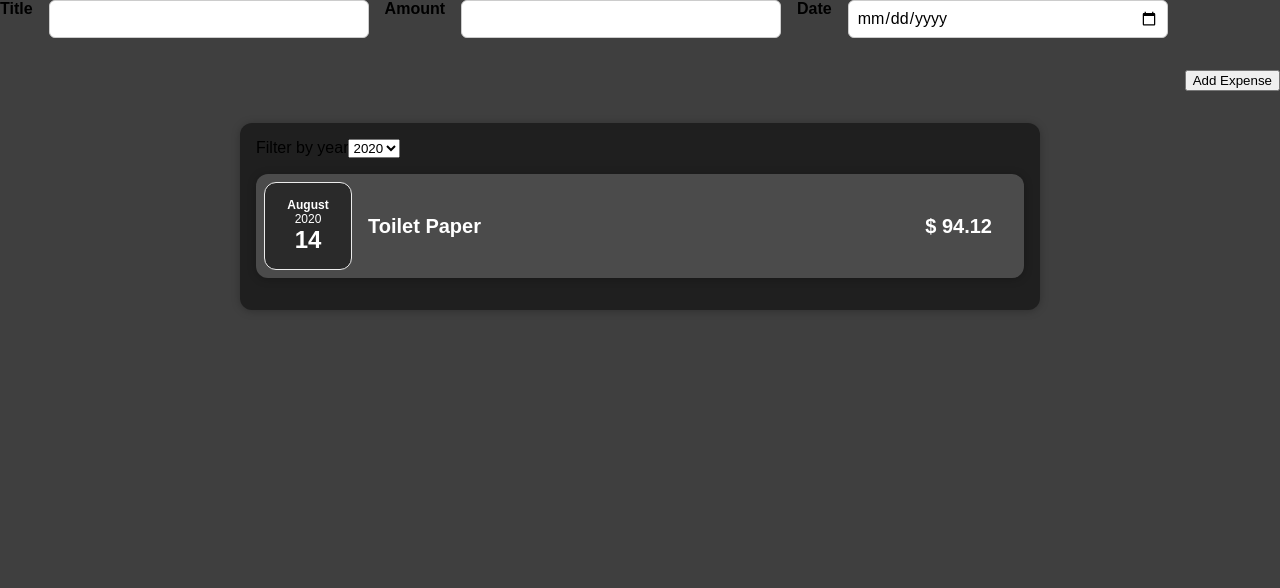
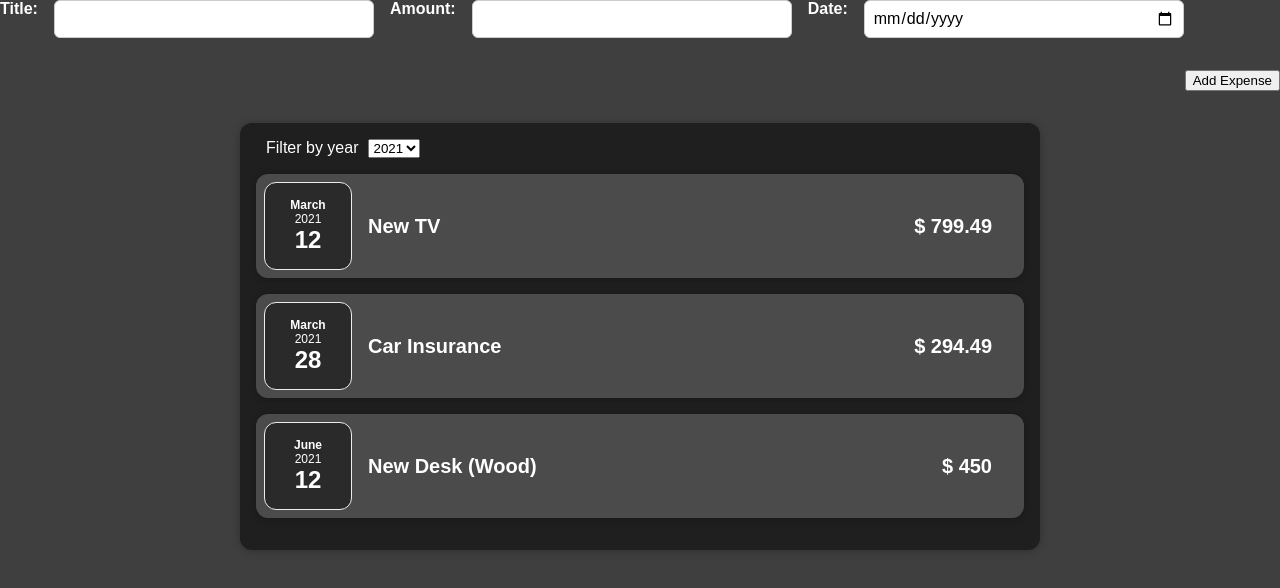
Before and after one commit to HamzaZahid172/Learning_React, a React (Create React App) app in the folder react-complete-guide/: page / in a window 1280 px wide. Shown: the top 588 px of the page. Built offline with nearby package versions, Linux system fonts and the light colour scheme.

Commit message:
Updated the some css files

```diff
--- a/react-complete-guide/src/components/Expenses/Expense.js
+++ b/react-complete-guide/src/components/Expenses/Expense.js
@@ -5,7 +5,7 @@ import { useState } from "react";
 import ExpensesFilter from "./ExpensesFilter";
 
 const Expense = (props) => {
-  const [filterYear, setFilterYear] = useState("2020");
+  const [filterYear, setFilterYear] = useState("2021");
   const filterChangeHandler = (selectedYear) => {
     setFilterYear(selectedYear);
   };
--- /dev/null
+++ b/react-complete-guide/src/components/Expenses/ExpensesFilter.css
@@ -0,0 +1,4 @@
+.expenses-filter label{
+    color: white;
+    margin: 10px;
+}
--- a/react-complete-guide/src/components/Expenses/ExpensesFilter.js
+++ b/react-complete-guide/src/components/Expenses/ExpensesFilter.js
@@ -1,3 +1,5 @@
+import "../Expenses/ExpensesFilter.css";
+
 const ExpensesFilter = (props) => {
   const dropdownChangeHandler = (event) => {
     props.onChangeFilter(event.target.value);
@@ -7,6 +9,7 @@ const ExpensesFilter = (props) => {
       <div className="expenses-filter__control">
         <label>Filter by year</label>
         <select value={props.selected} onChange={dropdownChangeHandler}>
+          <option value="2023">2023</option>
           <option value="2022">2022</option>
           <option value="2021">2021</option>
           <option value="2020">2020</option>
--- a/react-complete-guide/src/components/NewExpense/ExpenseForm.css
+++ b/react-complete-guide/src/components/NewExpense/ExpenseForm.css
@@ -17,6 +17,7 @@
   font-weight: bold;
   margin-bottom: 0.5rem;
   display: block;
+  color: white;
 }
 
 .new-expense__control input {
--- a/react-complete-guide/src/components/NewExpense/ExpenseForm.js
+++ b/react-complete-guide/src/components/NewExpense/ExpenseForm.js
@@ -72,11 +72,11 @@ const ExpenseForm = (props) => {
     <form onSubmit={SubmitHandler}>
       <div className="new-expense__controls">
         <div className="new-expense__control">
-          <label>Title</label>
+          <label>Title:</label>
           <input type="text" value={enterTitle} onChange={titleChangeHandler} />
         </div>
         <div className="new-expense__control">
-          <label>Amount</label>
+          <label>Amount:</label>
           <input
             type="number"
             min="0.01"
@@ -86,7 +86,7 @@ const ExpenseForm = (props) => {
           />
         </div>
         <div className="new-expense__control">
-          <label>Date</label>
+          <label>Date:</label>
           <input
             type="date"
             min="2019-01-01"
```
